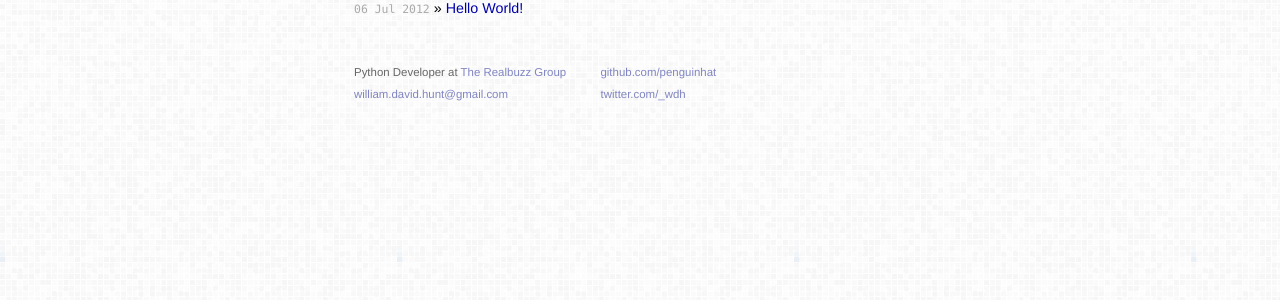
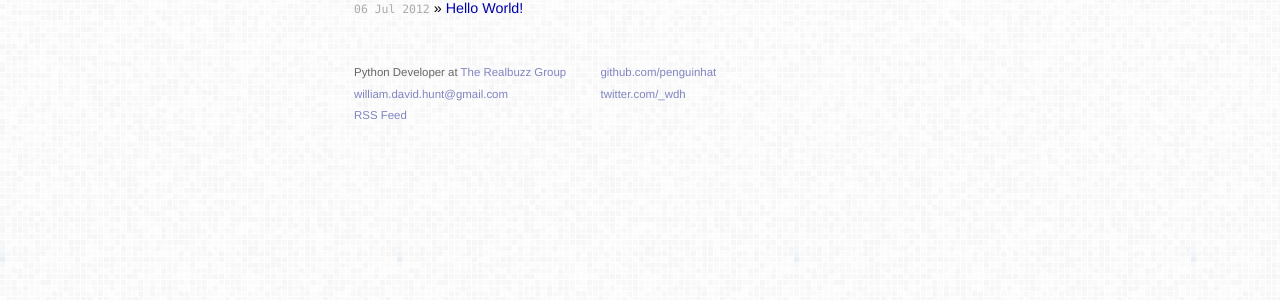
Before and after one commit to penguinhat/penguinhat.github.com, a Jekyll site: the page built from index.html, in a window 1280 px wide. Shown: the part 382-682 px from the top of the page. Built offline with Jekyll 4.4.1, drawn with Linux system fonts in a browser that asks for light colours.

Commit message:
Add RSS feed to footer

```diff
--- a/_layouts/default.html
+++ b/_layouts/default.html
@@ -24,7 +24,8 @@
     <div class="contact">
       <p>
         Python Developer at <a href="http://therealbuzzgroup.com/">The Realbuzz Group</a><br />
-        <a href='mailto:william.david.hunt@gmail.com'>william.david.hunt@gmail.com</a>
+        <a href='mailto:william.david.hunt@gmail.com'>william.david.hunt@gmail.com</a><br />
+        <a href='http://feeds.feedburner.com/WilliamDavidHuntsPersonalBlog'>RSS Feed</a>
       </p>
     </div>
     <div class="contact">
@@ -33,11 +34,6 @@
         <a href="http://twitter.com/_wdh/">twitter.com/_wdh</a><br />
       </p>
     </div>
-    <!-- <div class="rss">
-      <a href="http://feeds.feedburner.com/tom-preston-werner">
-        <img src="/images/rss.png" alt="Subscribe to RSS Feed" />
-      </a>
-    </div> --!>
   </div>
 </div>
 
```
